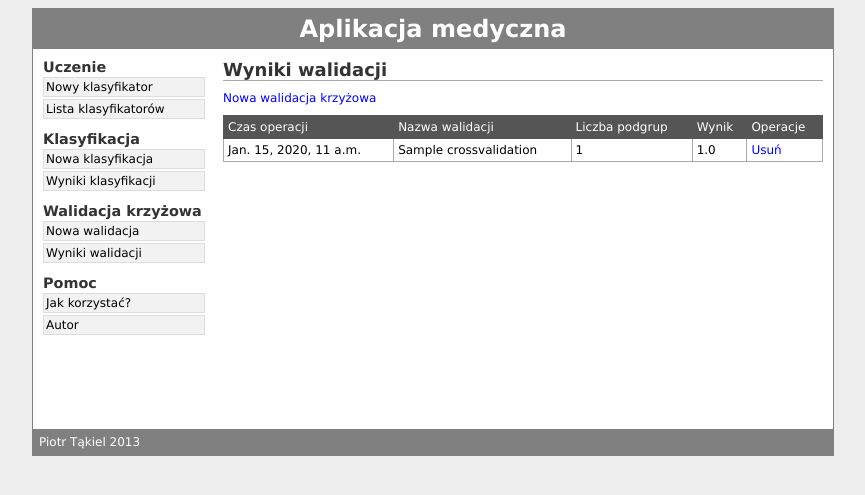
After one commit to tolkjen/Degree, a Django app: a page that uses Django/med/templates/med/validate_list.html in a window 1280 px wide. The commit adds this page. Shown: the top 495 px of the page, without its empty margins (207-1072 px from the left). Run offline with Django 3.2, Linux system fonts and the light colour scheme; tables that the repository leaves empty hold one stand-in row (values such as "Sample post").

Commit message:
Added validation model & ui in Django.

```diff
--- a/Django/med/forms.py
+++ b/Django/med/forms.py
@@ -10,5 +10,6 @@ class NewClassificationForm(forms.Form):
 	uploaded_file  = forms.FileField()
 
 class NewValidationForm(forms.Form):
-    uploaded_file  = forms.FileField()
-    groups = forms.IntegerField()
+	name = forms.CharField(max_length=64)
+	uploaded_file  = forms.FileField()
+	k_groups = forms.IntegerField()
--- a/Django/med/models.py
+++ b/Django/med/models.py
@@ -13,3 +13,9 @@ class ClassificationResults(models.Model):
 	date_started = models.DateTimeField()
 	date_finished = models.DateTimeField()
 	result_rows = models.TextField()
+
+class CrossValidation(models.Model):
+	name = models.CharField(max_length=64)
+	k_groups = models.PositiveIntegerField()
+	result = models.FloatField()
+	date = models.DateTimeField()
--- a/Django/med/templates/med/left_menu.html
+++ b/Django/med/templates/med/left_menu.html
@@ -10,9 +10,10 @@
 	<li><a href="{% url 'med:cls_list' %}">Wyniki klasyfikacji</a></li>
 </ul>
 
-<p>Walidacja</p>
+<p>Walidacja krzyżowa</p>
 <ul>
-	<li><a href="{% url 'med:validate_new' %}">Walidacja krzyżowa</a></li>
+	<li><a href="{% url 'med:validate_new' %}">Nowa walidacja</a></li>
+	<li><a href="{% url 'med:validate_list' %}">Wyniki walidacji</a></li>
 </ul>
 
 <p>Pomoc</p>
--- /dev/null
+++ b/Django/med/templates/med/validate_list.html
@@ -0,0 +1,44 @@
+<!DOCTYPE html>
+<html>
+<head>
+{% load staticfiles %}
+<link rel="stylesheet" type="text/css" href="{% static 'med/style.css' %}" />
+<title>Medical site</title>
+</head>
+
+<body>
+<div class="container">
+<div class="header">
+	<h1>Aplikacja medyczna</h1>
+</div>
+<div class="left">
+	{% load menu %}
+	{% left_menu %}
+</div>
+<div class="content">
+	<h1>Wyniki walidacji</h1>
+	{% if validations %}
+		<a href="{% url 'med:validate_new' %}">Nowa walidacja krzyżowa</a>
+		<table>
+			<tr class="header"><td>Czas operacji</td><td>Nazwa walidacji</td><td>Liczba podgrup</td><td>Wynik</td><td>Operacje</td></tr>
+			{% for validation in validations %}
+			<tr>
+				<td>{{ validation.date }}</td>
+				<td>{{ validation.name }}</td>
+				<td>{{ validation.k_groups }}</td>
+				<td>{{ validation.result }}</td>
+				<td><a href="{% url 'med:validate_delete' validation.id %}">Usuń</a></td>
+			</tr>
+			{% endfor %}
+		</table>
+	{% else %}
+		<p>Nie przeprowadzono do tej pory żadnej walidacji krzyżowej. Aby utworzyć walidację krzyżową kliknij <a href="{% url 'med:validate_new' %}">tutaj</a>.</p>
+	{% endif %}
+</div>
+<div class="footer">
+	<p>Piotr Tąkiel 2013</p>
+</div>
+</div>
+</body>
+
+</html>
--- a/Django/med/urls.py
+++ b/Django/med/urls.py
@@ -11,6 +11,8 @@ urlpatterns = patterns('',
 
 	url(r'^validate/new/$', views.validate_new, name='validate_new'),
 	url(r'^validate/post/$', views.validate_post, name='validate_post'),
+	url(r'^validate/list/$', views.validate_list, name='validate_list'),
+	url(r'^validate/delete/(?P<id>\d+)$', views.validate_delete, name='validate_delete'),
 
 	url(r'^results/$', views.cls_list, name='cls_list'),
 	url(r'^results/new/$', views.cls_list_new, name='cls_list_new'),
--- a/Django/med/views_validation.py
+++ b/Django/med/views_validation.py
@@ -1,14 +1,19 @@
 # coding=utf-8
 
-from django.shortcuts import render
+from django.http import HttpResponseRedirect
+from django.shortcuts import render, get_object_or_404
+from django.core.urlresolvers import reverse
+
+from datetime import datetime
 
 from med.forms import NewValidationForm
+from med.models import CrossValidation
 
 from classifier import SuperClassifier
 
 from datafile.sample import Sample
 from datafile.transform import StringTransform, RangeNumberTransform
-from classification.crossvalidator import KCrossValidator, FakeClassifier
+from classification.crossvalidator import KCrossValidator
 
 def validate_new(request):
 	return render(request, 'med/validate_new.html')
@@ -18,19 +23,39 @@ def validate_post(request):
 		form = NewValidationForm(request.POST, request.FILES)
 		if form.is_valid():
 			filepath = form.cleaned_data['uploaded_file'].temporary_file_path()
-			group_count = form.cleaned_data['groups']
+			group_count = form.cleaned_data['k_groups']
 
 			try:
+				validator = KCrossValidator(SuperClassifier, group_count)
 				sample = Sample.fromFile(filepath)
 				sample.transform_attributes(StringTransform(), RangeNumberTransform(group_count))
+				score = validator.validate(sample.rows())
+
+				cross_valid = create_cross_validation(form, score)
+				cross_valid.save()
 			except Exception, e:
 				return render(request, 'med/validate_new.html', {'error': e})
 
-			validator = KCrossValidator(SuperClassifier, group_count)
-			score = validator.validate(sample.rows())
-			return render(request, 'med/validate_result.html', {'result': score})
+			return HttpResponseRedirect(reverse('med:validate_list'))
 		else:
-			error = 'Proszę wybrać liczbę podzbiorów uczących oraz wskazać plik z danymi.'
+			error = 'Proszę uzupełnić nazwę, wybrać liczbę podzbiorów uczących oraz wskazać plik z danymi.'
 			return render(request, 'med/validate_new.html', {'form': form, 'error': error})
 
 	return render(request, 'med/validate_new.html')
+
+def validate_list(request):
+	validations = CrossValidation.objects.order_by('-date')
+	return render(request, 'med/validate_list.html', {'validations': validations})
+
+def validate_delete(request, id):
+	validation = get_object_or_404(CrossValidation, pk=id)
+	validation.delete()
+	return HttpResponseRedirect(reverse('med:validate_list'))
+
+def create_cross_validation(form, result):
+	return CrossValidation(
+		name = form.cleaned_data['name'],
+		k_groups = form.cleaned_data['k_groups'],
+		result = result,
+		date = datetime.now()
+	)
--- a/mgmt/todo20130917.txt
+++ b/mgmt/todo20130917.txt
@@ -6,6 +6,6 @@
 * zapoznać się z bibliotekami badającymi pokrycie kodu testami (dla Pythona coverage.py, dla C++ gcov)
 * dodać walidację krzyżową (np. z faif), parametry (podaje użytkownik): ilość cykli walidacji, stosunek podziału danych na zbiór trenujący/testujący
 * dodać dodatkowe klasyfikatory (faif ma klasyfikator drzewiasty i klasyfikator KNN)
-* odczyt danych wejściowych z xls albo z csv
-* wczytać dane z pliku HW483_raw_data.xls (albo z pliku csv, który powstał na podstawie tego pliku), podać jakość klasyfikacji uwzględniając wszystkie atrybuty (też wiek), klasa w kolumnie 'Index'
+[OK] odczyt danych wejściowych z xls albo z csv
+[OK] wczytać dane z pliku HW483_raw_data.xls (albo z pliku csv, który powstał na podstawie tego pliku), podać jakość klasyfikacji uwzględniając wszystkie atrybuty (też wiek), klasa w kolumnie 'Index'
 [OK] usunąć zbędny kod (np. katalog protein)
```
Also changed, not shown: Django/med/templates/med/validate_new.html (+6 -1 lines), Django/med/templates/med/validate_result.html (deleted, +0 -28 lines), 2 other files.
